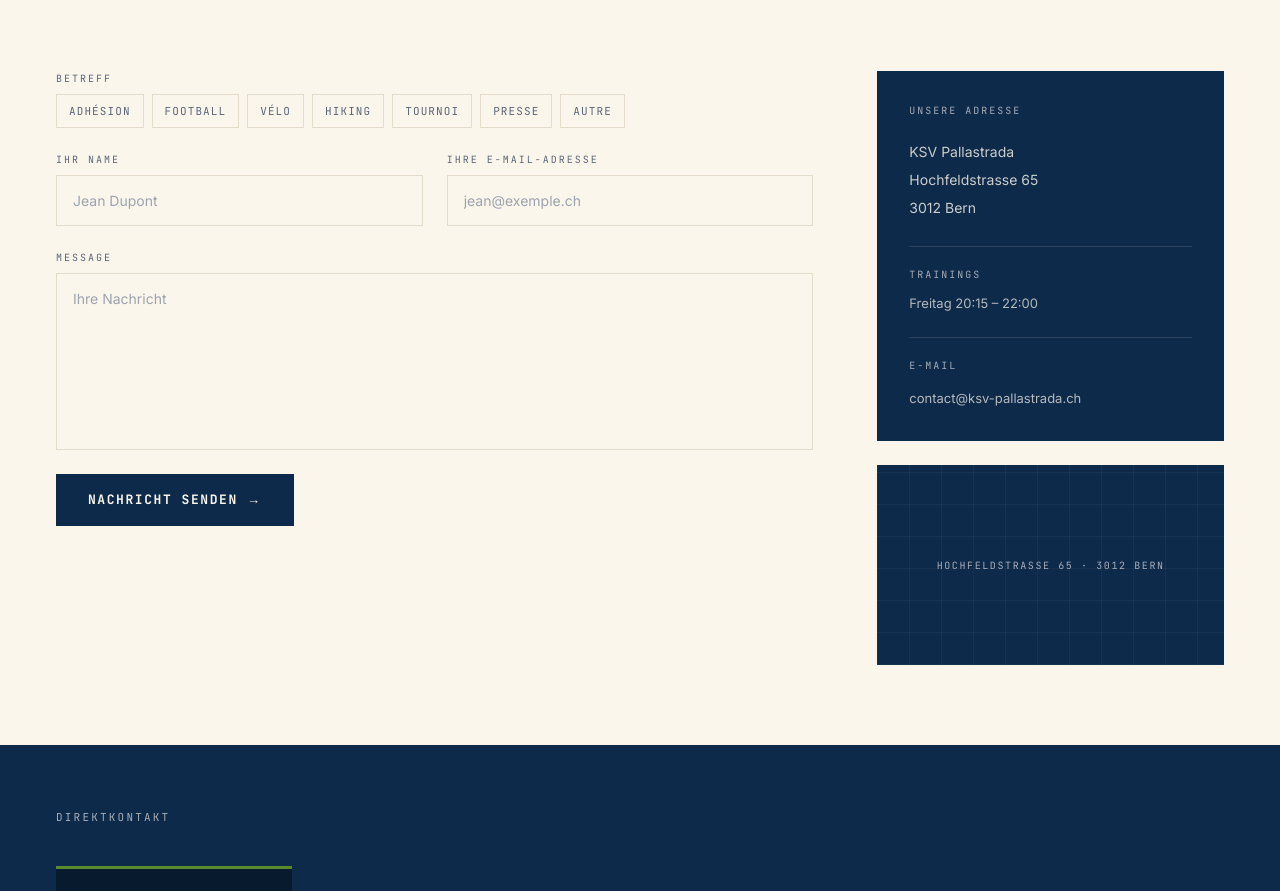
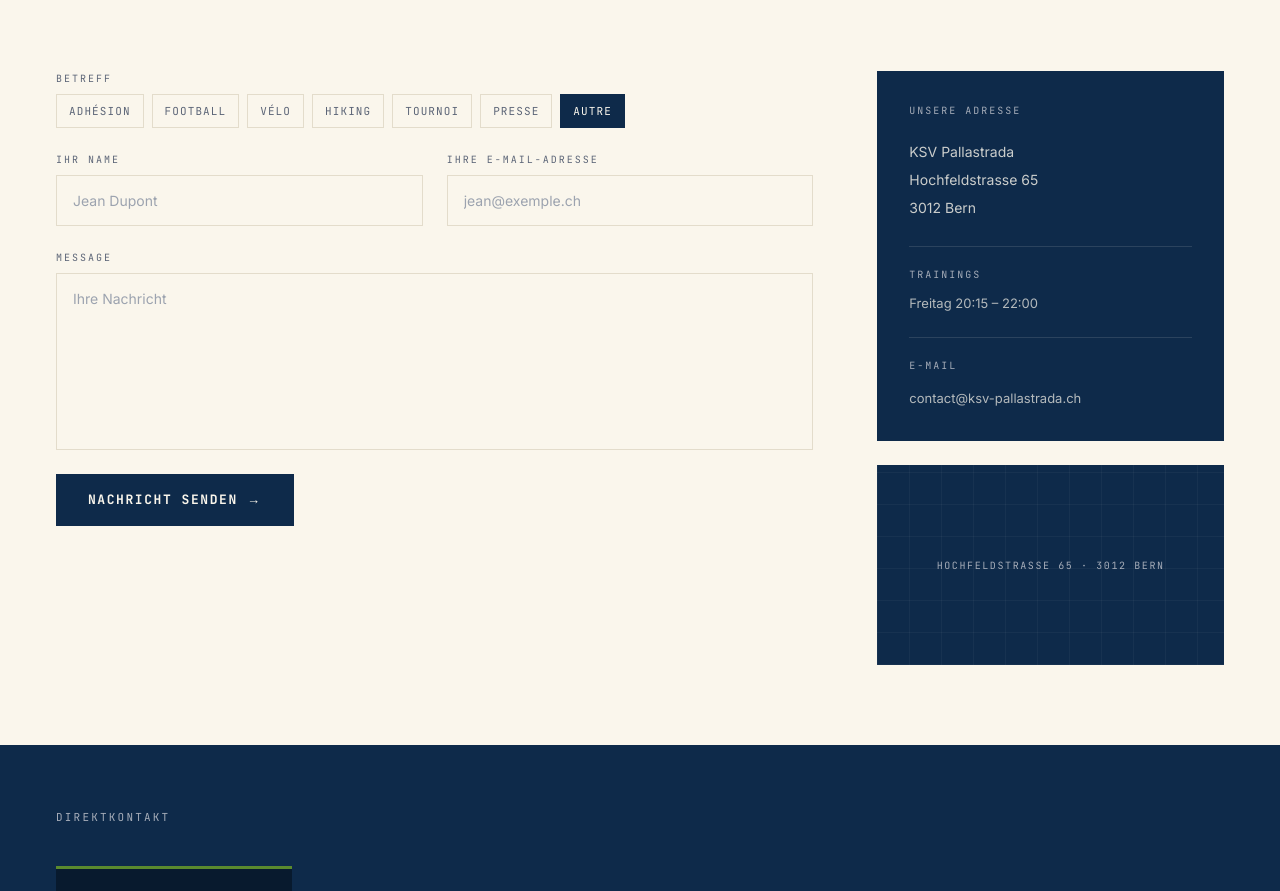
Before and after one commit to simojm3/KSV-Pallastrada, a Next.js app: page /de/contact in a window 1280 px wide. Shown: the part 838-1729 px from the top of the page. Built offline with nearby package versions, Linux system fonts and the light colour scheme.

Commit message:
fix: contact form 422 - subject field was empty when no pill selected
Zod rejected requests with subject="" (min(2) failed).
- Schema: subject is now optional with default 'Autre'
- Form: pre-selects 'Autre' pill on load

Co-Authored-By: Claude Sonnet 4.6 <noreply@anthropic.com>

```diff
--- a/src/app/api/contact/route.ts
+++ b/src/app/api/contact/route.ts
@@ -6,7 +6,7 @@ import { Resend } from 'resend';
 const contactSchema = z.object({
   name: z.string().min(2).max(100),
   email: z.string().email(),
-  subject: z.string().min(2).max(200),
+  subject: z.string().max(200).optional().default('Autre'),
   message: z.string().min(10).max(2000),
 });
 
--- a/src/components/contact/ContactForm.tsx
+++ b/src/components/contact/ContactForm.tsx
@@ -58,8 +58,8 @@ function Field({
 export default function ContactForm() {
   const t = useTranslations('contact');
   const [state, setState] = useState<FormState>('idle');
-  const [form, setForm] = useState<FormData>(empty);
-  const [subjectPill, setSubjectPill] = useState('');
+  const [form, setForm] = useState<FormData>({ ...empty, subject: 'Autre' });
+  const [subjectPill, setSubjectPill] = useState('Autre');
 
   const handleChange = (e: React.ChangeEvent<HTMLInputElement | HTMLTextAreaElement>) => {
     setForm((prev) => ({ ...prev, [e.target.name]: e.target.value }));
```
